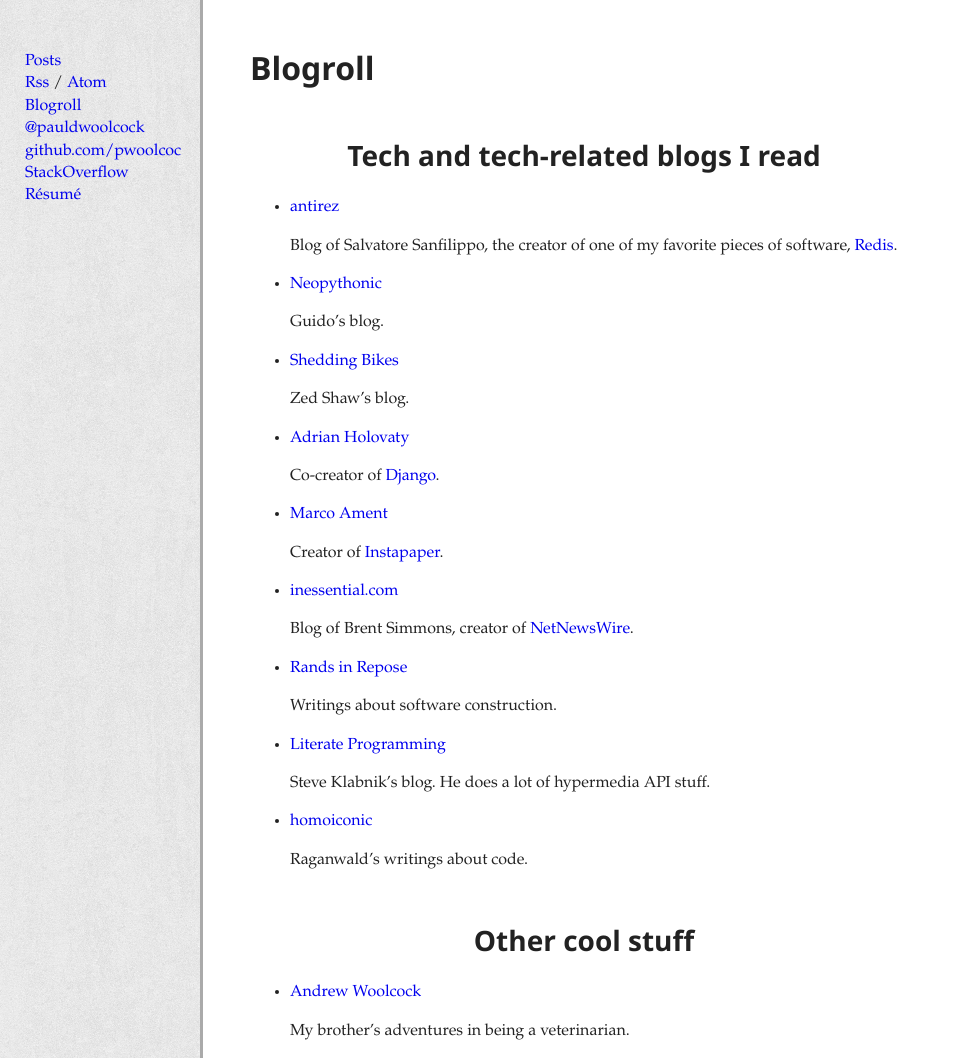
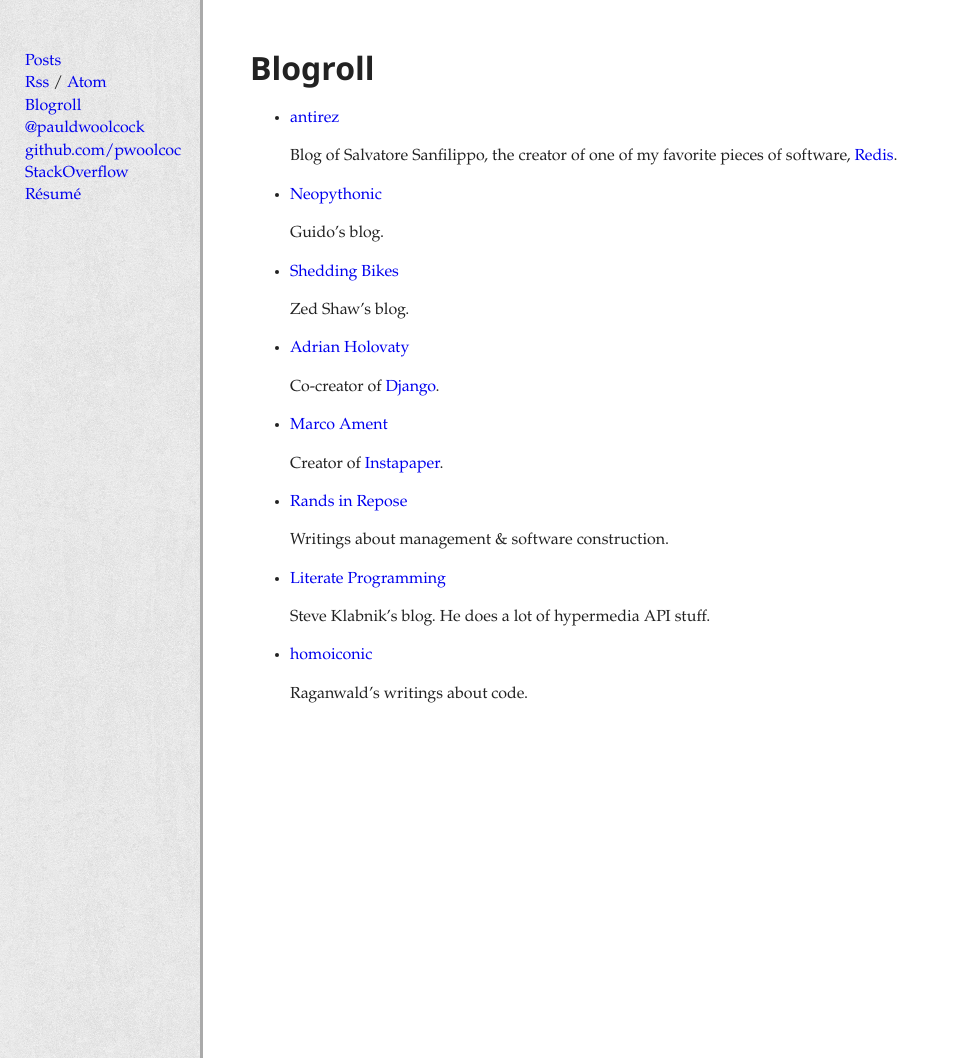
Before and after one commit to pwoolcoc/paul.woolcock.us, a Jekyll site: the page built from blogroll.md, in a window 1280 px wide and 1058 px high. Shown: the whole window, without its empty margins (0-959 px from the left). Built offline with Jekyll 4.4.1, drawn with Linux system fonts in a browser that asks for light colours; nearby versions of some CDN libraries; Markdown is read by kramdown in place of the engine named in the settings.

Commit message:
small changes to makefile, and take Andrews defunct blog out of the blogroll

```diff
--- a/blogroll.md
+++ b/blogroll.md
@@ -3,8 +3,6 @@
 title: Blogroll
 heading: Blogroll
 ---
-
-<h2 class="h2">Tech and tech-related blogs I read</h2>
 
 * [antirez](http://antirez.com)
 
@@ -27,13 +25,9 @@
 
   Creator of [Instapaper](http://www.instapaper.com/).
 
-* [inessential.com](http://inessential.com/)
-
-  Blog of Brent Simmons, creator of [NetNewsWire](http://netnewswireapp.com/).
-
 * [Rands in Repose](http://www.randsinrepose.com/)
 
-  Writings about software construction.
+  Writings about management & software construction.
 
 * [Literate Programming](http://blog.steveklabnik.com/)
 
@@ -42,9 +36,3 @@
 * [homoiconic](https://github.com/raganwald/homoiconic)
 
   Raganwald's writings about code.
-
-<h2 class="h2">Other cool stuff</h2>
-
-* [Andrew Woolcock](http://andrewpomorphic.tumblr.com/)
-
-  My brother's adventures in being a veterinarian.
```
Also changed, not shown: 1 other file.
